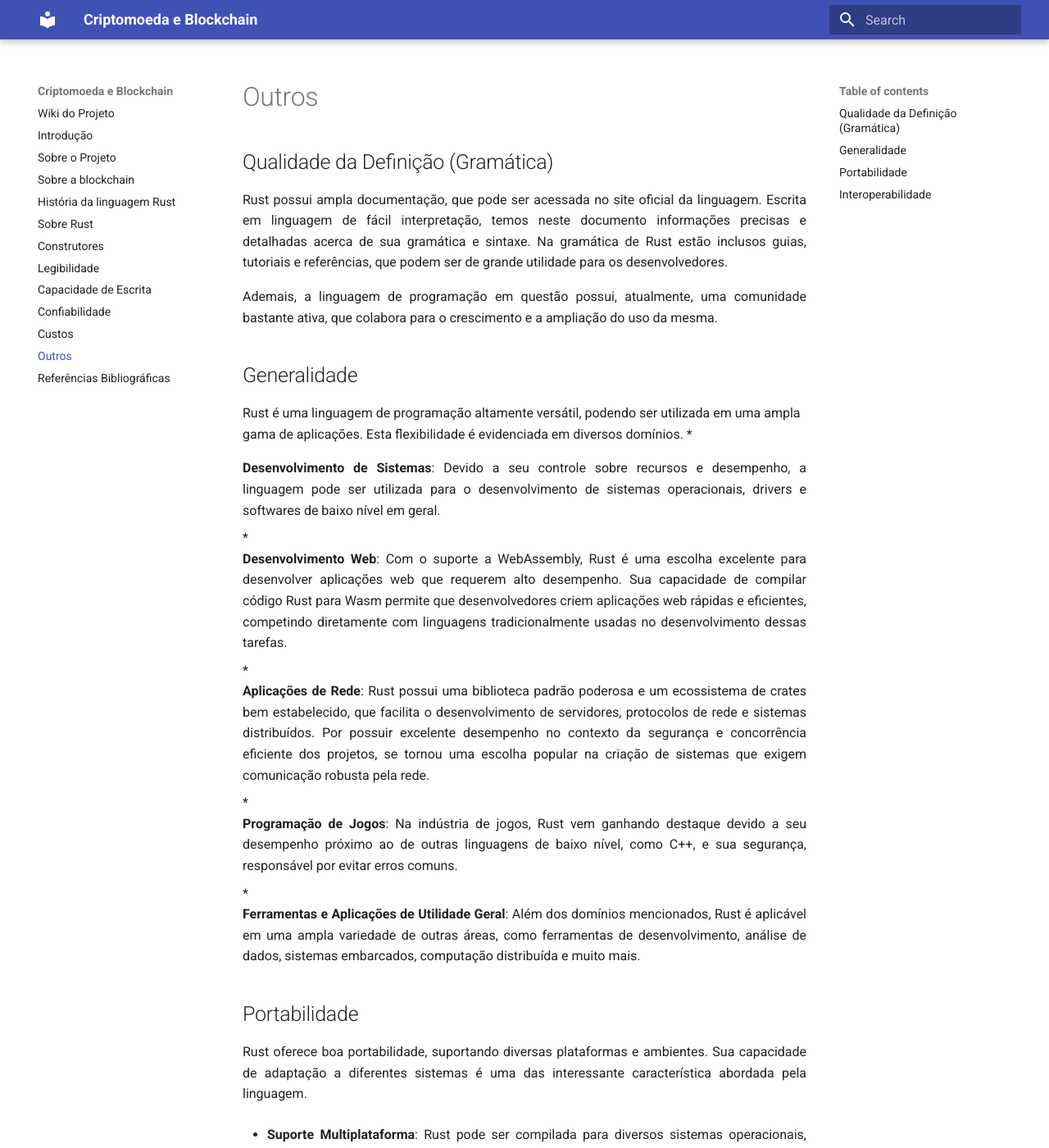
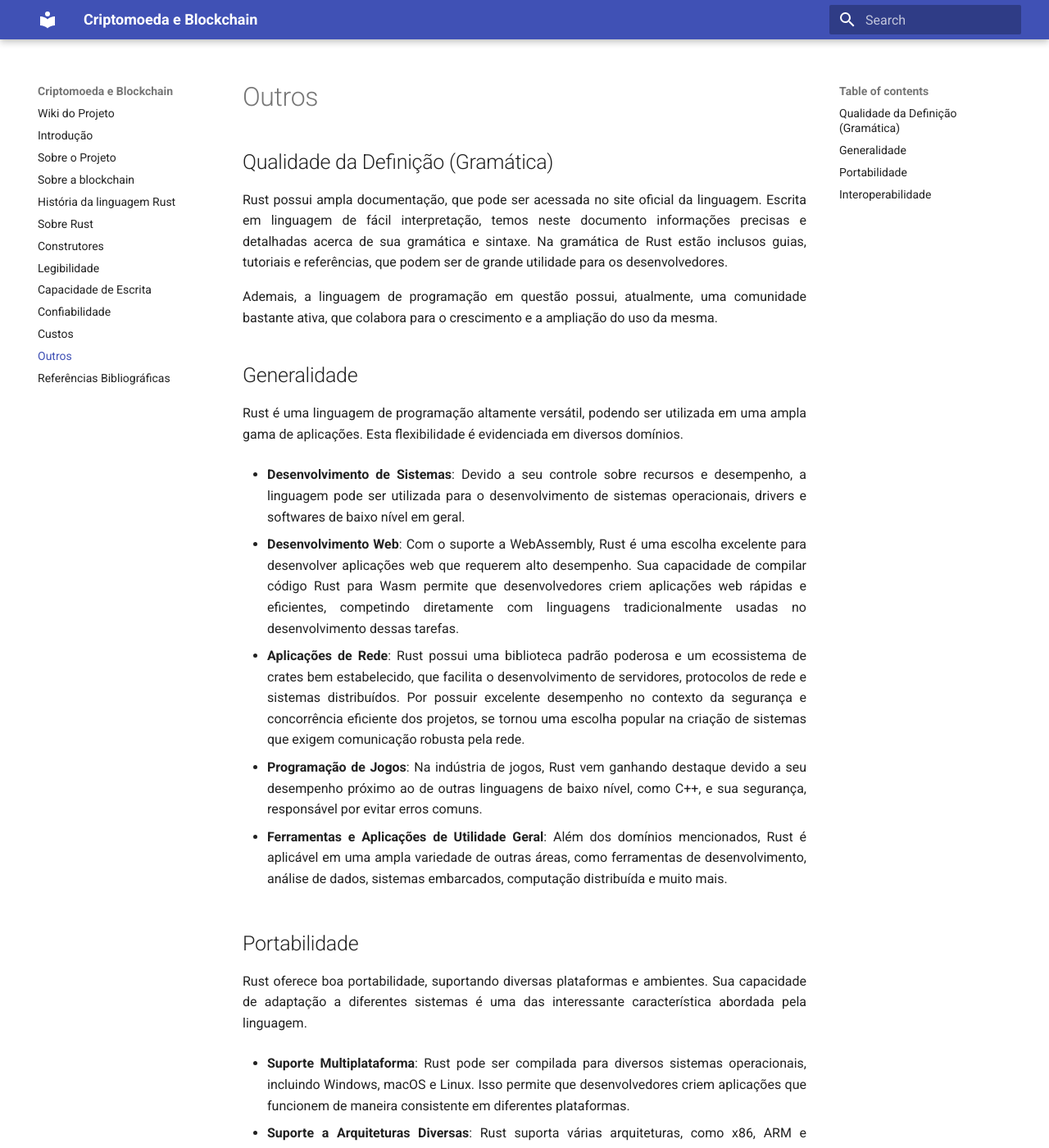
Before and after one commit to seraphritt/projeto_LP, an MkDocs documentation site: the page built from docs/8_outros.md, in a window 1280 px wide and 1400 px high. Shown: the whole window at 82% size. Built offline with MkDocs 1.6.1 and Material for MkDocs 9.7.7, drawn with Linux system fonts in a browser that asks for light colours.

Commit message:
Correção de erros

```diff
--- a/docs/8_outros.md
+++ b/docs/8_outros.md
@@ -8,11 +8,16 @@ Rust possui ampla documentação, que pode ser acessada no site oficial da lingu
 
 ## Generalidade
 
-Rust é uma linguagem de programação altamente versátil, podendo ser utilizada em uma ampla gama de aplicações. Esta flexibilidade é evidenciada em diversos domínios.
+<div style="text-align: justify; margin-bottom: 0.5em;">Rust é uma linguagem de programação altamente versátil, podendo ser utilizada em uma ampla gama de aplicações. Esta flexibilidade é evidenciada em diversos domínios.</div>
+
 * <div style="text-align: justify; margin-bottom: 0.5em;"><strong>Desenvolvimento de Sistemas</strong>: Devido a seu controle sobre recursos e desempenho, a linguagem pode ser utilizada para o desenvolvimento de sistemas operacionais, drivers e softwares de baixo nível em geral.</div>
+
 * <div style="text-align: justify; margin-bottom: 0.5em;"><strong>Desenvolvimento Web</strong>: Com o suporte a WebAssembly, Rust é uma escolha excelente para desenvolver aplicações web que requerem alto desempenho. Sua capacidade de compilar código Rust para Wasm permite que desenvolvedores criem aplicações web rápidas e eficientes, competindo diretamente com linguagens tradicionalmente usadas no desenvolvimento dessas tarefas.</div>
+
 * <div style="text-align: justify; margin-bottom: 0.5em;"><strong>Aplicações de Rede</strong>: Rust possui uma biblioteca padrão poderosa e um ecossistema de crates bem estabelecido, que facilita o desenvolvimento de servidores, protocolos de rede e sistemas distribuídos. Por possuir excelente desempenho no contexto da segurança e concorrência eficiente dos projetos, se tornou uma escolha popular na criação de sistemas que exigem comunicação robusta pela rede.</div>
+
 * <div style="text-align: justify; margin-bottom: 0.5em;"><strong>Programação de Jogos</strong>: Na indústria de jogos, Rust vem ganhando destaque devido a seu desempenho próximo ao de outras linguagens de baixo nível, como C++, e sua segurança, responsável por evitar erros comuns.</div>
+
 * <div style="text-align: justify;"><strong>Ferramentas e Aplicações de Utilidade Geral</strong>: Além dos domínios mencionados, Rust é aplicável em uma ampla variedade de outras áreas, como ferramentas de desenvolvimento, análise de dados, sistemas embarcados, computação distribuída e muito mais.</div>
 
 ## Portabilidade
```
